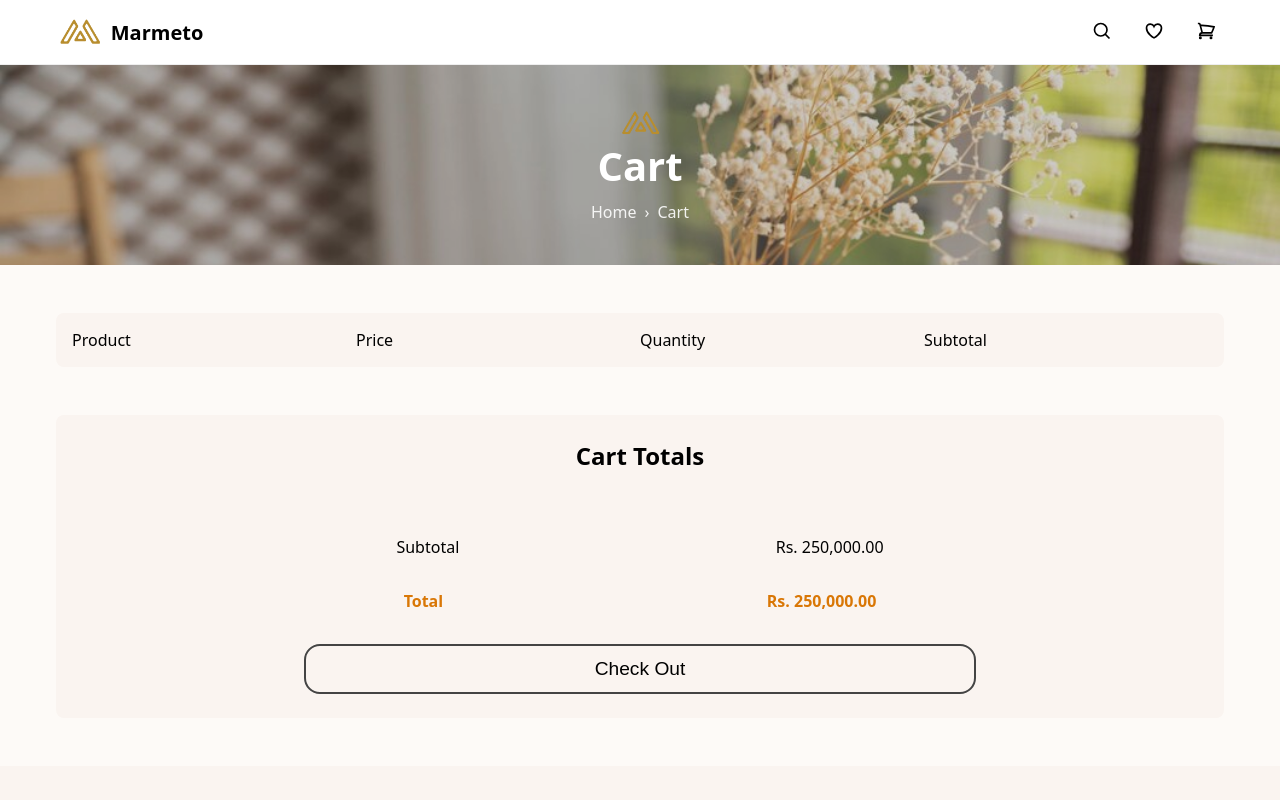
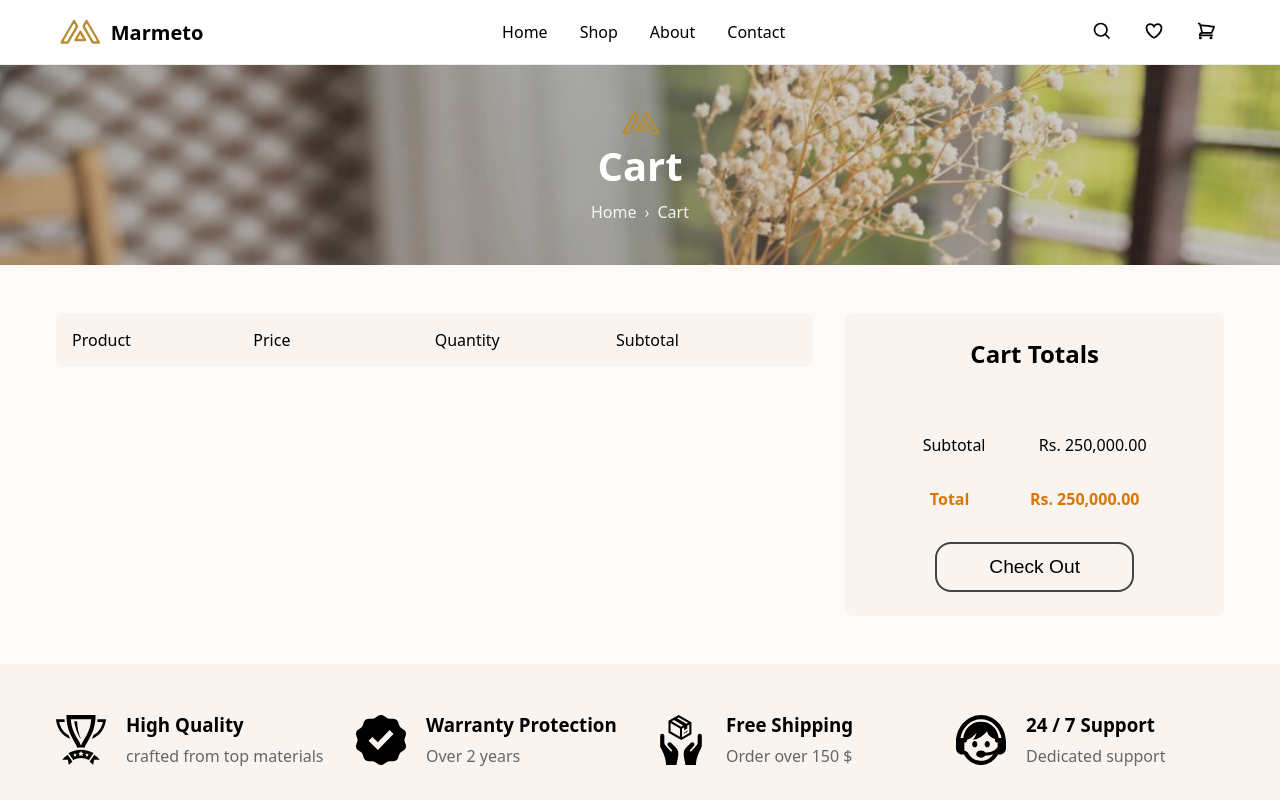
Before and after one commit to mohd-irtiza20/Assessment, a plain HTML site: page assets/src/index.html in a window 1280 px wide. Shown: the top 800 px of the page. Drawn offline with Linux system fonts and the light colour scheme; no server answers.

Commit message:
fixed UI

```diff
--- a/assets/src/style.css
+++ b/assets/src/style.css
@@ -310,3 +310,25 @@ body {
     transform: rotate(360deg);
   }
 }
+
+/* Responsive */
+@media (min-width: 768px) {
+  .nav {
+    display: flex;
+    gap: 2rem;
+  }
+
+  .features-grid {
+    grid-template-columns: repeat(2, 1fr);
+  }
+}
+
+@media (min-width: 1024px) {
+  .cart-grid {
+    grid-template-columns: 2fr 1fr;
+  }
+
+  .features-grid {
+    grid-template-columns: repeat(4, 1fr);
+  }
+}
```
